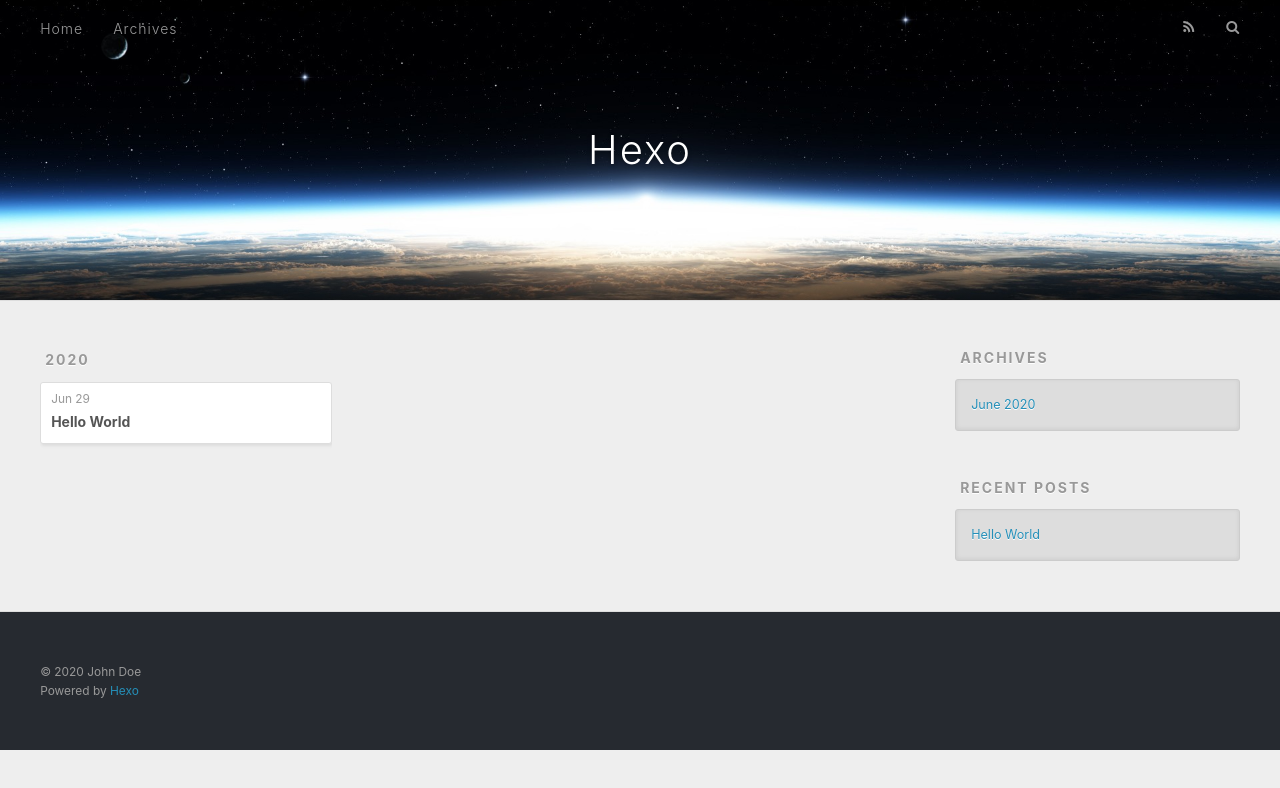
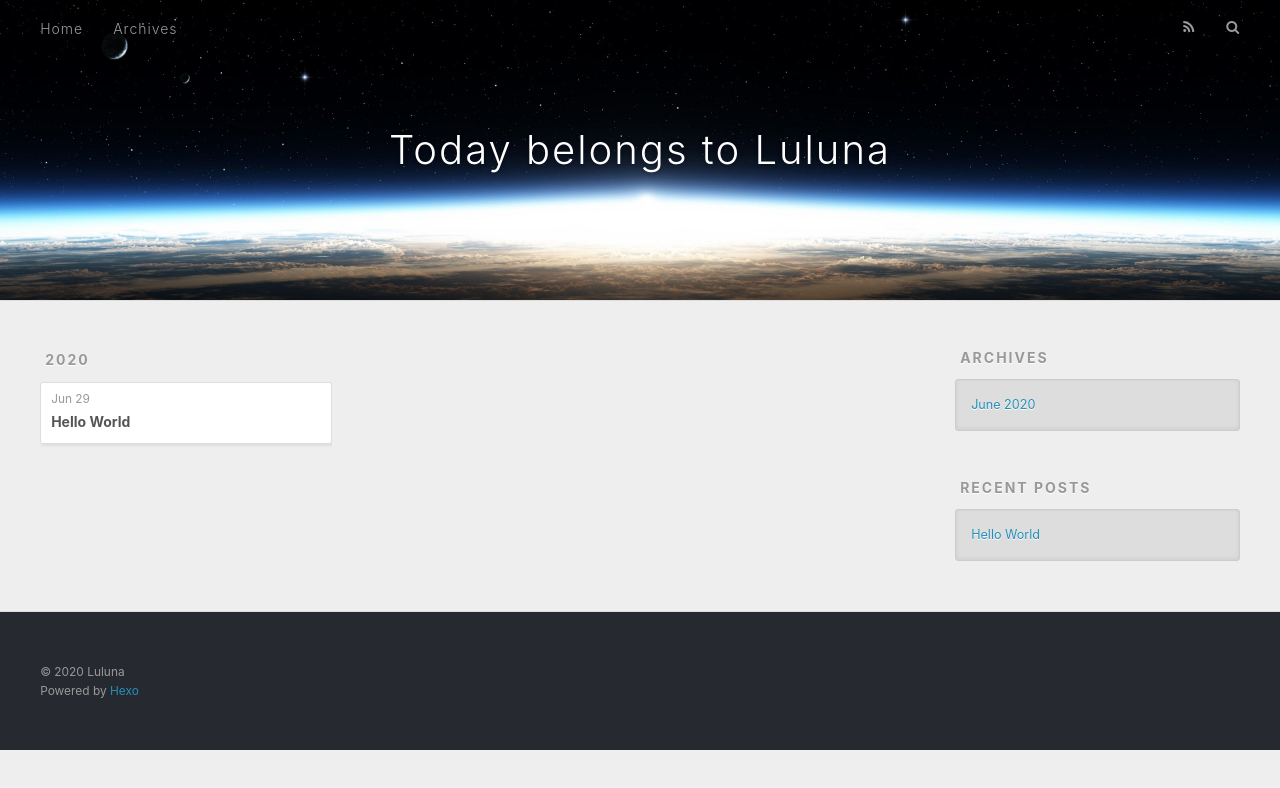
Before and after one commit to megndaa/megndaa.github.io, a plain HTML site: page archives/2020/06/index.html in a window 1280 px wide. Drawn offline with nearby package versions, Linux system fonts and the light colour scheme.

Commit message:
Site updated: 2020-06-30 12:48:29

```diff
--- a/archives/2020/06/index.html
+++ b/archives/2020/06/index.html
@@ -5,17 +5,19 @@
 
 
 
-  <title>Archives: 2020/6 | Hexo</title>
+  <title>Archives: 2020/6 | Today belongs to Luluna</title>
   <meta name="viewport" content="width=device-width, initial-scale=1, maximum-scale=1">
-  <meta property="og:type" content="website">
-<meta property="og:title" content="Hexo">
+  <meta name="description" content="你的眼里有春有秋，胜过我看过的所有山川河流">
+<meta property="og:type" content="website">
+<meta property="og:title" content="Today belongs to Luluna">
 <meta property="og:url" content="http://yoursite.com/archives/2020/06/index.html">
-<meta property="og:site_name" content="Hexo">
+<meta property="og:site_name" content="Today belongs to Luluna">
+<meta property="og:description" content="你的眼里有春有秋，胜过我看过的所有山川河流">
 <meta property="og:locale" content="en_US">
-<meta property="article:author" content="John Doe">
+<meta property="article:author" content="Luluna">
 <meta name="twitter:card" content="summary">
 
-    <link rel="alternate" href="/atom.xml" title="Hexo" type="application/atom+xml">
+    <link rel="alternate" href="/atom.xml" title="Today belongs to Luluna" type="application/atom+xml">
 
 
     <link rel="icon" href="/favicon.png">
@@ -36,7 +38,7 @@
   <div id="header-outer" class="outer">
     <div id="header-title" class="inner">
       <h1 id="logo-wrap">
-        <a href="/" id="logo">Hexo</a>
+        <a href="/" id="logo">Today belongs to Luluna</a>
       </h1>
 
     </div>
@@ -141,7 +143,7 @@
 
   <div class="outer">
     <div id="footer-info" class="inner">
-      &copy; 2020 John Doe<br>
+      &copy; 2020 Luluna<br>
       Powered by <a href="http://hexo.io/" target="_blank">Hexo</a>
     </div>
   </div>
```
Also changed, not shown: 2020/06/29/hello-world/index.html (+6 -6 lines), archives/2020/index.html (+10 -8 lines), archives/index.html (+10 -8 lines), index.html (+10 -8 lines).
